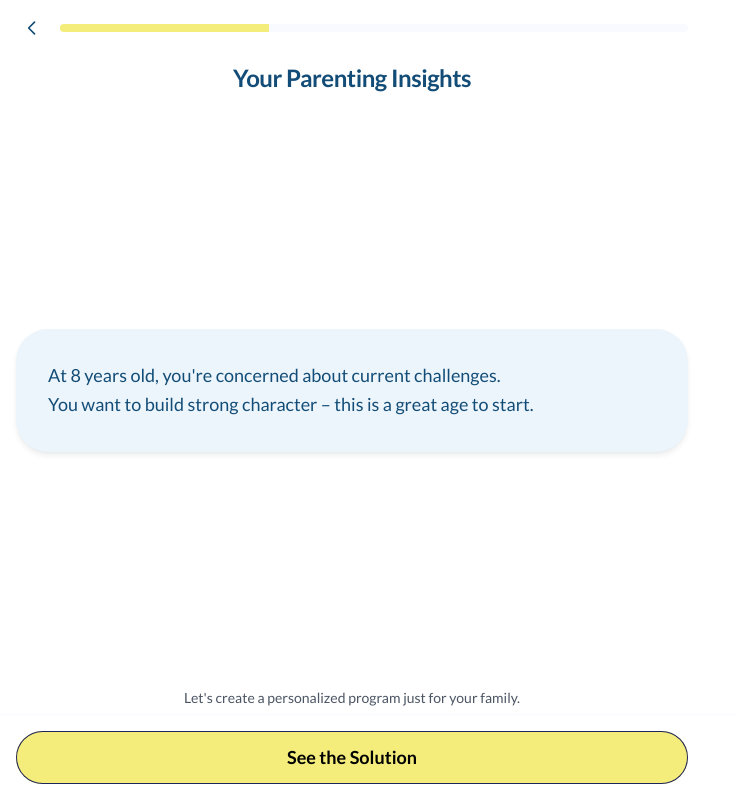
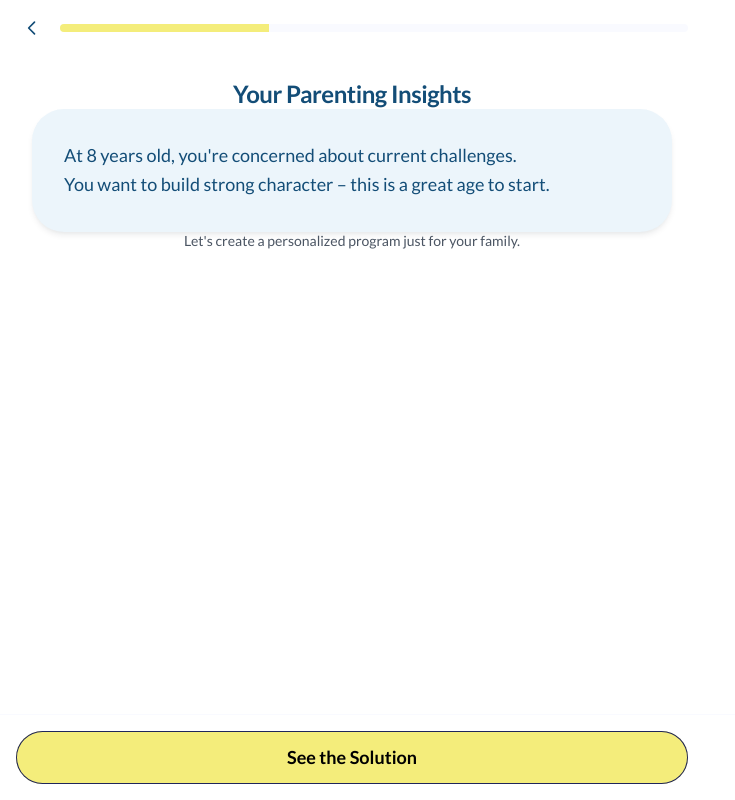
Before and after one commit to MohammedTarigg/noorkids-purchase-onboarding, a Next.js app: page /insights in a window 1280 px wide. Shown: the whole page, without its empty margins (0-735 px from the left). Built offline with nearby package versions, Linux system fonts and the light colour scheme.

Commit message:
Refactor AnalyzingStepLayout to improve layout structure by rearranging header, content, and footer sections. Update styles for better visual consistency and user experience.

```diff
--- a/src/app/components/AnalyzingStepLayout.tsx
+++ b/src/app/components/AnalyzingStepLayout.tsx
@@ -104,6 +104,14 @@ export default function AnalyzingStepLayout({
         }}
       >
         <div className="w-full max-w-2xl mx-auto flex-1 flex flex-col justify-between py-8">
+          <div
+            className="w-full animate-fade-in"
+            style={{
+              backgroundColor: 'var(--color-bg-white)',
+              borderRadius: 'var(--radius-2xl)',
+              padding: 'var(--spacing-md)',
+            }}
+          >
             {/* Header - Top */}
             <div
               className="text-center animate-fade-in"
@@ -139,6 +147,7 @@ export default function AnalyzingStepLayout({
             )}
           </div>
         </div>
+      </div>
 
       {/* Sticky Footer with CTA Button */}
       <footer
```
Lines whose indentation alone changed are shown as unchanged.
